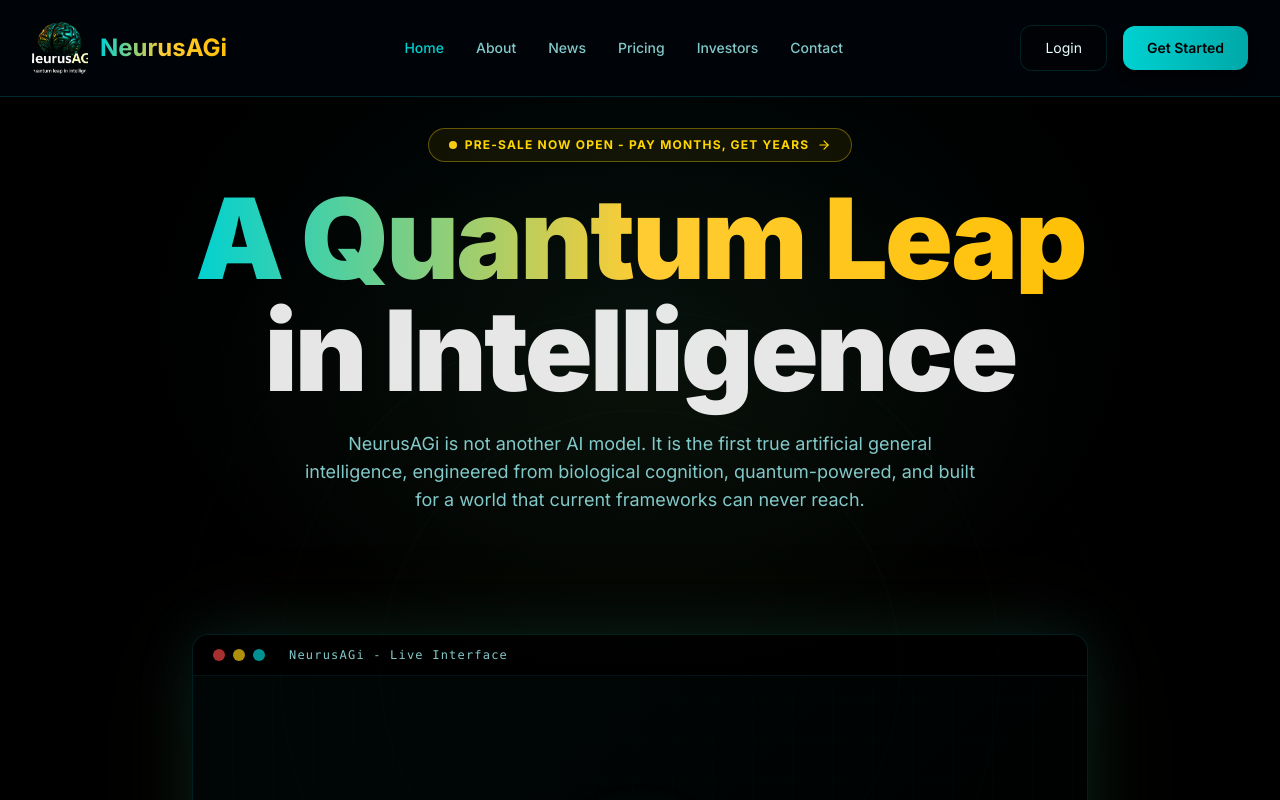
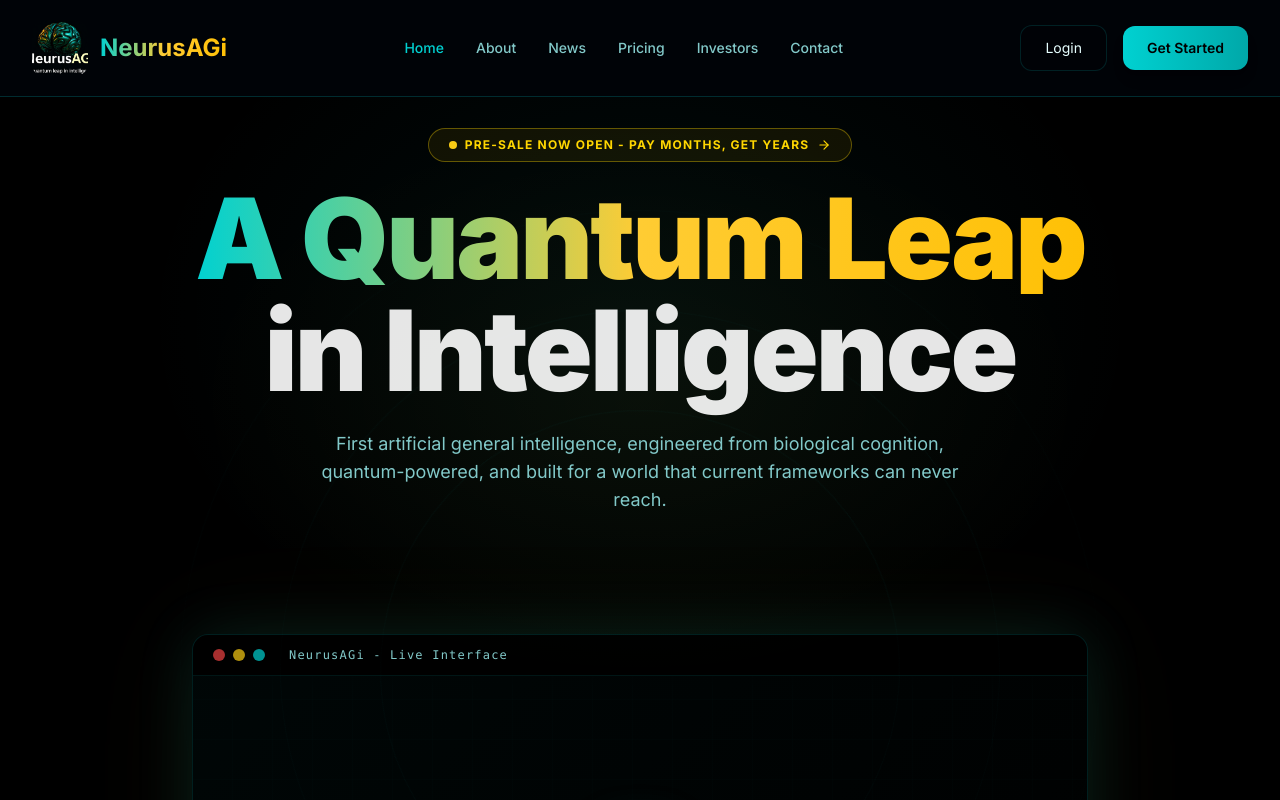
Before and after one commit to Shylee1/NeurusAGi-9b47kt-8368-20251222, a React (Vite) app: page / in a window 1280 px wide. Shown: the top 800 px of the page. Built offline with nearby package versions, Linux system fonts and the light colour scheme.

Commit message:
Code edited in OnSpace Code Editor

```diff
--- a/src/pages/HomePage.tsx
+++ b/src/pages/HomePage.tsx
@@ -131,8 +131,8 @@ export function HomePage() {
         </div>
 
         {/* Sub */}
-        <p className="text-base sm:text-lg text-muted-foreground max-w-2xl mx-auto mb-10 text-center z-10 leading-relaxed">
-          NeurusAGi is not another AI model. It is the first true artificial general intelligence, engineered from biological cognition, quantum-powered, and built for a world that current frameworks can never reach.
+        <p className="text-base sm:text-lg text-muted-foreground max-w-2xl mx-auto mb-10 text-center z-10 leading-relaxed">First artificial general intelligence, engineered from biological cognition, quantum-powered, and built for a world that current frameworks can never reach.
+
         </p>
 
         {/* CTA row */}
```
